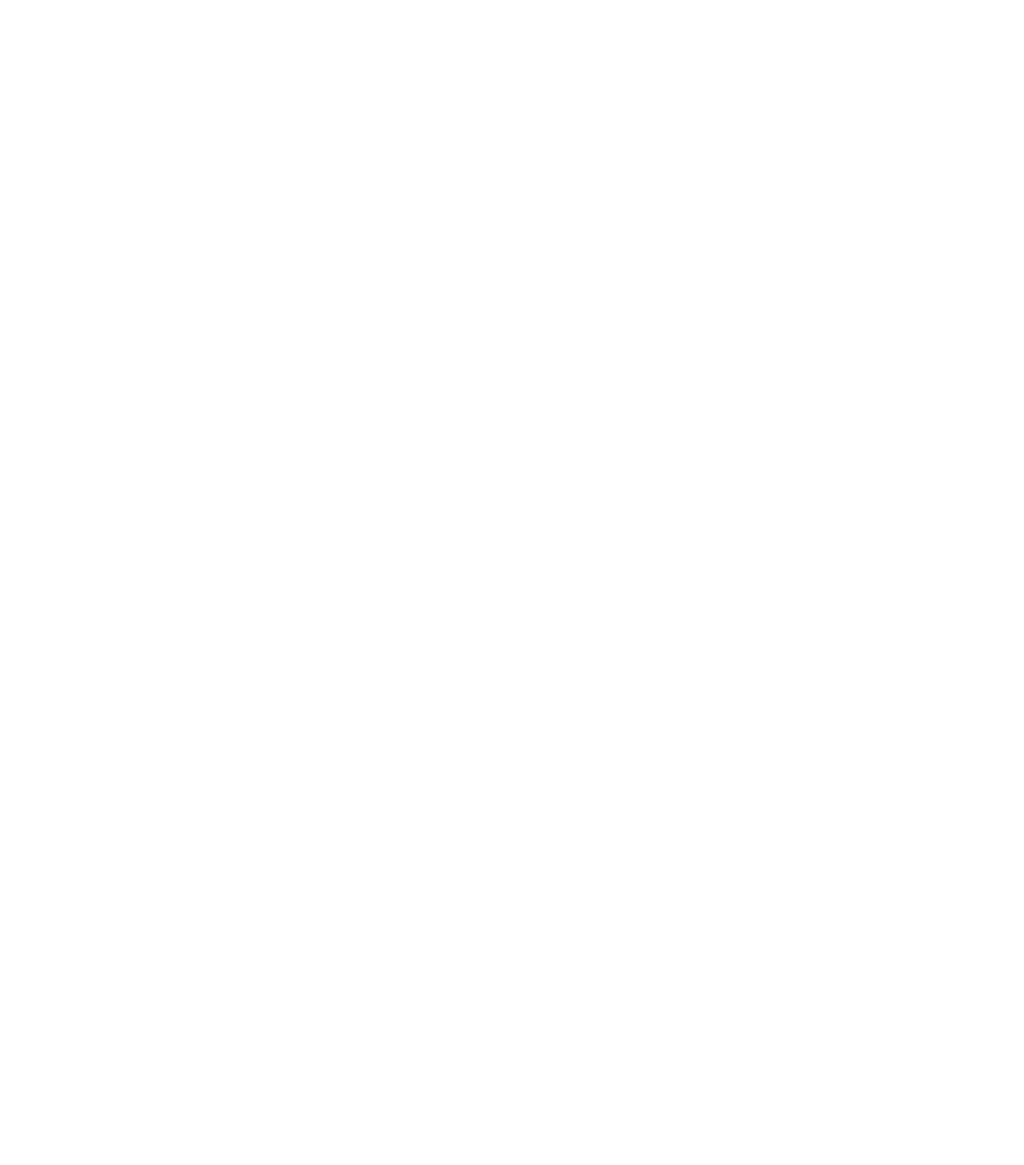
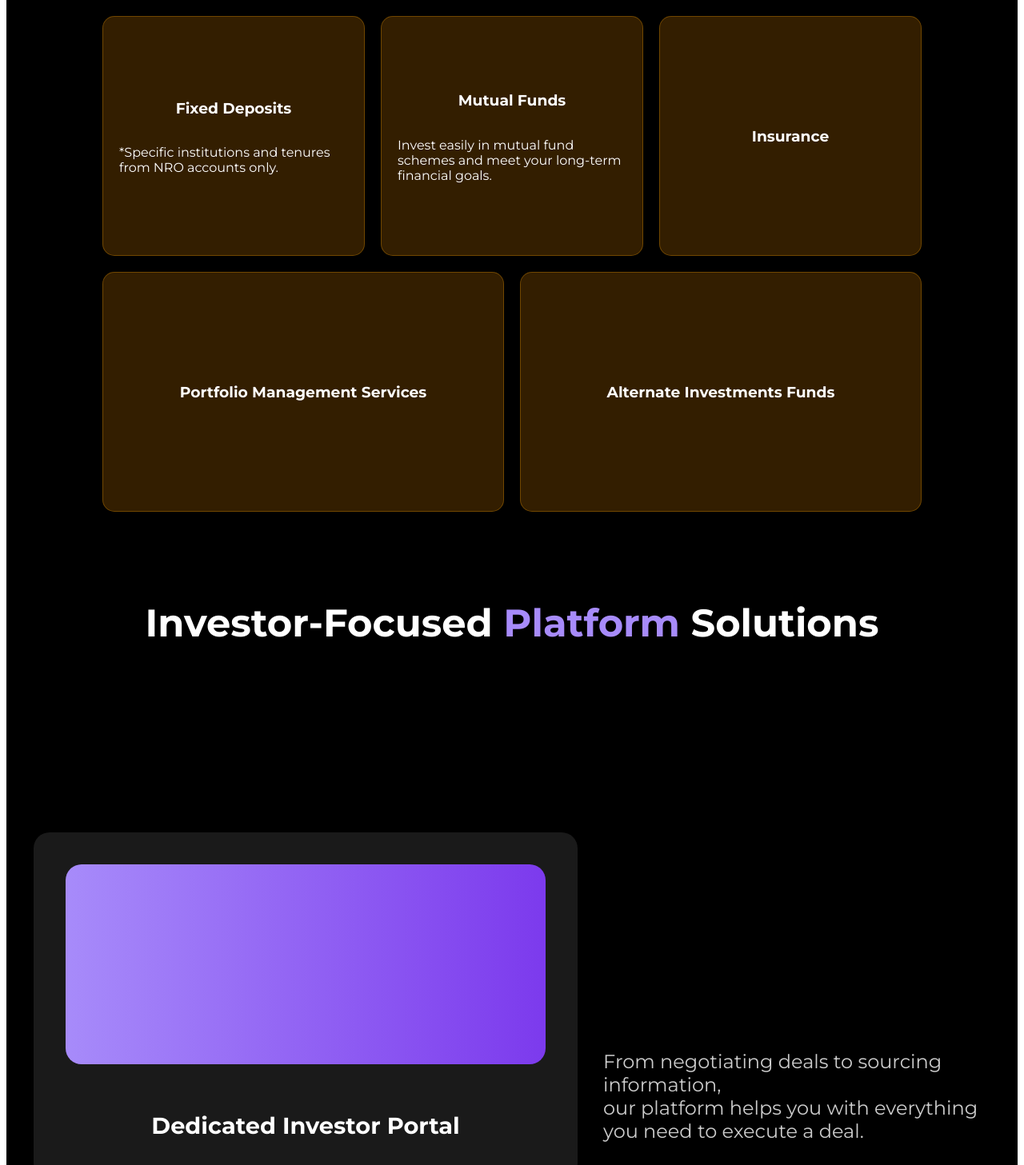
Before and after one commit to AryushiK/huddler, an Angular app in the folder huddler-frontend/: page /invest in a window 1280 px wide. Shown: the part 440-1897 px from the top of the page at 80% size. Before the commit the page ends 800 px from the top, so only its background shows below. Built offline with nearby package versions, Linux system fonts and the light colour scheme.

Commit message:
Created invest component and its changes

```diff
--- a/huddler-frontend/package.json
+++ b/huddler-frontend/package.json
@@ -21,7 +21,7 @@
     "@angular/router": "^19.2.0",
     "@angular/ssr": "^19.2.0",
     "express": "^4.18.2",
-    "gsap": "^3.12.7",
+    "gsap": "^3.13.0",
     "rxjs": "~7.8.0",
     "tslib": "^2.3.0",
     "zone.js": "~0.15.0"
--- a/huddler-frontend/src/app/pages/home/home.component.html
+++ b/huddler-frontend/src/app/pages/home/home.component.html
@@ -19,10 +19,18 @@
   </div>
 </div> -->
 <div class="hero-section">
-  <video class="hero-video" autoplay loop muted playsinline>
-    <source src="/assets/gifs/maingif.mp4" type="video/mp4" />
+  <video preload="auto" class="hero-video" autoplay loop muted playsinline>
+    <source src="https://res.cloudinary.com/djwfvgccw/video/upload/v1747240018/q1vrdfy6gmvu7l7chzap.mp4" type="video/mp4" />
     Your browser does not support the video tag.
   </video>
+
+  <!-- <iframe
+  src="https://www.youtube.com/embed/DupC_kRArzI?autoplay=1&mute=1&controls=0&loop=1&playlist=DupC_kRArzI&modestbranding=1&showinfo=0&rel=0&iv_load_policy=3&disablekb=1&fs=0&cc_load_policy=0"
+  frameborder="0"
+  allow="autoplay; encrypted-media"
+  allowfullscreen
+  class="hero-video"
+></iframe> -->
 
   <div class="hero-text">
     <h1 class="fade-slide-in delay-1">India’s First Collaborative Finance Platform.</h1>
@@ -125,6 +133,7 @@
         loop
         playsinline
         class="clicky-video"
+        preload="none"
       ></video>
 
     <p class="huddler-subtext">
@@ -183,6 +192,7 @@
   muted
   loop
   playsinline
+  preload="none"
   class="clicky-video"
 ></video>
 
--- a/huddler-frontend/src/app/pages/invest/invest.component.css
+++ b/huddler-frontend/src/app/pages/invest/invest.component.css
@@ -0,0 +1,167 @@
+.invest-container {
+    display: grid;
+    grid-template-columns: repeat(6, 1fr); /* 6 equal columns */
+    grid-auto-rows: auto;
+    gap: 20px;
+    padding: 60px 120px;
+    background-color: #000;
+    min-height: 60vh;
+    margin-top: 400px;
+  }
+
+  .card {
+    height: 300px; /* same height for all cards */
+  }
+
+  .card-top {
+    grid-column: span 2; /* each takes 1/3 width (2/6 columns) */
+  }
+
+  .card-bottom {
+    grid-column: span 3; /* each takes 1/2 width (3/6 columns) */
+  }
+
+  .card-inner {
+    position: relative;
+    width: 100%;
+    height: 100%; /* fill parent's height */
+    transition: transform 0.6s;
+    transform-style: preserve-3d;
+  }
+
+  .card:hover .card-inner {
+    transform: rotateY(180deg);
+  }
+
+  .card-front, .card-back {
+    position: absolute;
+    top: 0;
+    left: 0;
+    right: 0;
+    bottom: 0;
+    background: rgb(255 150 0 / 20%); /* light orange with transparency */
+  border: 1px solid rgba(255, 165, 0, 0.3); /* subtle orange border */
+  cursor: default;
+  transition: background 0.3s ease;
+    border-radius: 15px;
+    padding: 20px;
+    color: white;
+    backface-visibility: hidden;
+    display: flex;
+    flex-direction: column;
+    justify-content: center;
+    align-items: center;
+  }
+  .card:hover .card-front,
+.card:hover .card-back {
+  background: rgba(212, 124, 0, 0.9); /* darker orange, more opaque */
+  cursor: pointer;
+}
+
+  .card-front img {
+    width: 50px;
+    margin-bottom: 10px;
+  }
+
+  .card-back {
+    transform: rotateY(180deg);
+  }
+
+
+
+.horizontal-scroll-container {
+  height: 100vh;
+  position: relative;
+}
+
+.scroll-section {
+  background-color: #000;
+  padding: 0;
+  overflow: hidden;
+  position: relative;
+  height: 100vh;
+}
+.scroll-section::after {
+  content: '';
+  display: block;
+  height: 100vh; /* or more, to push to next section */
+}
+
+.scroll-wrapper {
+  height: 700px;
+  width: fit-content;
+  display: flex;
+  position: relative;
+}
+
+.scroll-cards {
+  display: flex;
+  height: 100%;
+}
+
+.scroll-card {
+  flex: 0 0 100vw;
+  height: 100vh;
+  display: flex;
+  justify-content: center;
+  align-items: center;
+  gap: 2rem; /* space between chart and text */
+  padding: 2rem;
+  box-sizing: border-box;
+}
+
+
+  .scroll-heading {
+    font-size: 3rem;
+    color: white;
+    text-align: center;
+    margin: 50px 0;
+    position: relative;
+    z-index: 10;
+  }
+
+  .highlight {
+    color: #a78bfa;
+  }
+
+
+  .card-content {
+    background-color: #1a1a1a;
+    border-radius: 20px;
+    padding: 40px;
+    display: flex;
+    flex-direction: column;
+    align-items: center;
+    max-width: 600px;
+    width: 100%;
+    box-shadow: 0 0 30px rgba(0, 0, 0, 0.4);
+  }
+
+  .chart-box {
+    background: linear-gradient(to right, #a78bfa, #7c3aed);
+    height: 250px;
+    width: 100%;
+    border-radius: 20px;
+    margin-bottom: 30px;
+  }
+
+  .card-text h3 {
+    color: white;
+    font-size: 1.8rem;
+    margin-bottom: 10px;
+  }
+
+  .scroll-card p {
+    margin-top: 250px;
+    color: #ccc;
+    font-size: 1.5rem;
+    text-align: left;
+    max-width: 500px;
+  }
+  .next-section {
+    height: 100vh;
+    background-color: #f5f5f5;
+    display: flex;
+    align-items: center;
+    justify-content: center;
+  }
--- a/huddler-frontend/src/app/pages/invest/invest.component.html
+++ b/huddler-frontend/src/app/pages/invest/invest.component.html
@@ -1 +1,129 @@
-<p>invest works!</p>
+<div class="invest-container">
+    <div class="card card-top card-1">
+      <div class="card-inner">
+        <div class="card-front">
+          <!-- <img src="assets/fixed-deposit-icon.png" alt="Fixed Deposits" /> -->
+          <h3>Fixed Deposits</h3>
+          <p>*Specific institutions and tenures from NRO accounts only.</p>
+        </div>
+        <div class="card-back">
+          <p>More about Fixed Deposits</p>
+        </div>
+      </div>
+    </div>
+
+    <div class="card card-top card-2">
+      <div class="card-inner">
+        <div class="card-front">
+          <h3>Mutual Funds</h3>
+          <p>Invest easily in mutual fund schemes and meet your long-term financial goals.</p>
+        </div>
+        <div class="card-back">
+          <p>More about Mutual Funds</p>
+        </div>
+      </div>
+    </div>
+
+    <div class="card card-top card-3">
+      <div class="card-inner">
+        <div class="card-front">
+          <!-- <img src="assets/insurance-icon.png" alt="Insurance" /> -->
+          <h3>Insurance</h3>
+        </div>
+        <div class="card-back">
+          <p>More about Insurance</p>
+        </div>
+      </div>
+    </div>
+
+    <div class="card card-bottom card-4">
+      <div class="card-inner">
+        <div class="card-front">
+          <!-- <img src="assets/portfolio-icon.png" alt="Portfolio" /> -->
+          <h3>Portfolio Management Services</h3>
+        </div>
+        <div class="card-back">
+          <p>More about PMS</p>
+        </div>
+      </div>
+    </div>
+
+    <div class="card card-bottom card-5">
+      <div class="card-inner">
+        <div class="card-front">
+          <!-- <img src="assets/aif-icon.png" alt="AIF" /> -->
+          <h3>Alternate Investments Funds</h3>
+        </div>
+        <div class="card-back">
+          <p>More about AIF</p>
+        </div>
+      </div>
+    </div>
+  </div>
+  <!-- Horizontal Scroll Section Start -->
+  <section class="horizontal-scroll-container">
+<section class="scroll-section">
+  <h2 class="scroll-heading">
+    Investor-Focused <span class="highlight">Platform</span> Solutions
+  </h2>
+
+  <div class="scroll-wrapper" id="scrollWrapper">
+    <div class="scroll-cards">
+      <div class="scroll-card card-one">
+        <div class="card-content">
+          <div class="chart-box"></div>
+          <div class="card-text">
+            <h3>Dedicated Investor Portal</h3>
+          </div>
+
+        </div>
+        <p>
+          From negotiating deals to sourcing information,<br /> our platform helps you with everything<br /> you need to execute a deal.
+        </p>
+      </div>
+
+      <div class="scroll-card card-two">
+        <div class="card-content">
+          <div class="chart-box"></div>
+          <div class="card-text">
+            <h3>Analytics Dashboard</h3>
+
+          </div>
+        </div>
+        <p>
+          From negotiating deals to sourcing information,<br /> our platform helps you with everything<br /> you need to execute a deal.
+        </p>
+      </div>
+
+      <div class="scroll-card card-three">
+        <div class="card-content">
+          <div class="chart-box"></div>
+          <div class="card-text">
+            <h3>Transaction Insights</h3>
+
+          </div>
+        </div>
+        <p>
+          From negotiating deals to sourcing information,<br /> our platform helps you with everything<br /> you need to execute a deal.
+        </p>
+      </div>
+
+      <div class="scroll-card card-four">
+        <div class="card-content">
+          <div class="chart-box"></div>
+          <div class="card-text">
+            <h3>Smart Reports</h3>
+
+          </div>
+        </div>
+        <p>
+          From negotiating deals to sourcing information,<br /> our platform helps you with everything<br /> you need to execute a deal.
+        </p>
+      </div>
+    </div>
+  </div>
+</section>
+</section>
+<section class="next-section">
+  <h2 style="color:black;">This is the next section</h2>
+</section>
--- a/huddler-frontend/src/app/pages/invest/invest.component.ts
+++ b/huddler-frontend/src/app/pages/invest/invest.component.ts
@@ -1,11 +1,48 @@
-import { Component } from '@angular/core';
+import { Component, AfterViewInit, Inject, PLATFORM_ID } from '@angular/core';
+import { isPlatformBrowser } from '@angular/common';
+import gsap from 'gsap';
+import ScrollTrigger from 'gsap/ScrollTrigger';
 
 @Component({
   selector: 'app-invest',
-  imports: [],
+  standalone: true,
   templateUrl: './invest.component.html',
   styleUrl: './invest.component.css'
 })
-export class InvestComponent {
+export class InvestComponent implements AfterViewInit {
 
+  constructor(@Inject(PLATFORM_ID) private platformId: Object) {}
+
+  ngAfterViewInit(): void {
+    if (isPlatformBrowser(this.platformId)) {
+      gsap.registerPlugin(ScrollTrigger);
+
+      // Delay to ensure layout is done
+      setTimeout(() => {
+        const container = document.querySelector('.scroll-wrapper');
+        const section = document.querySelector('.scroll-section');
+
+        if (container && section) {
+          const scrollLength = container.scrollWidth - window.innerWidth;
+
+          gsap.to(container, {
+            x: () => `-${scrollLength}px`,
+            ease: 'none',
+            scrollTrigger: {
+              trigger: section,
+              start: 'top top',
+              end: () => `+=${scrollLength}`,
+              scrub: true,
+              pin: true,
+              anticipatePin: 1,
+              invalidateOnRefresh: true, // 💡 ensures dynamic refresh
+
+            }
+          });
+
+          ScrollTrigger.refresh(); // force recalculation
+        }
+      }, 100); // small delay (can try 0, 100, 300 if needed)
+    }
+  }
 }
```
Also changed, not shown: 1 other file (tests, documents, lock files or other folders).
